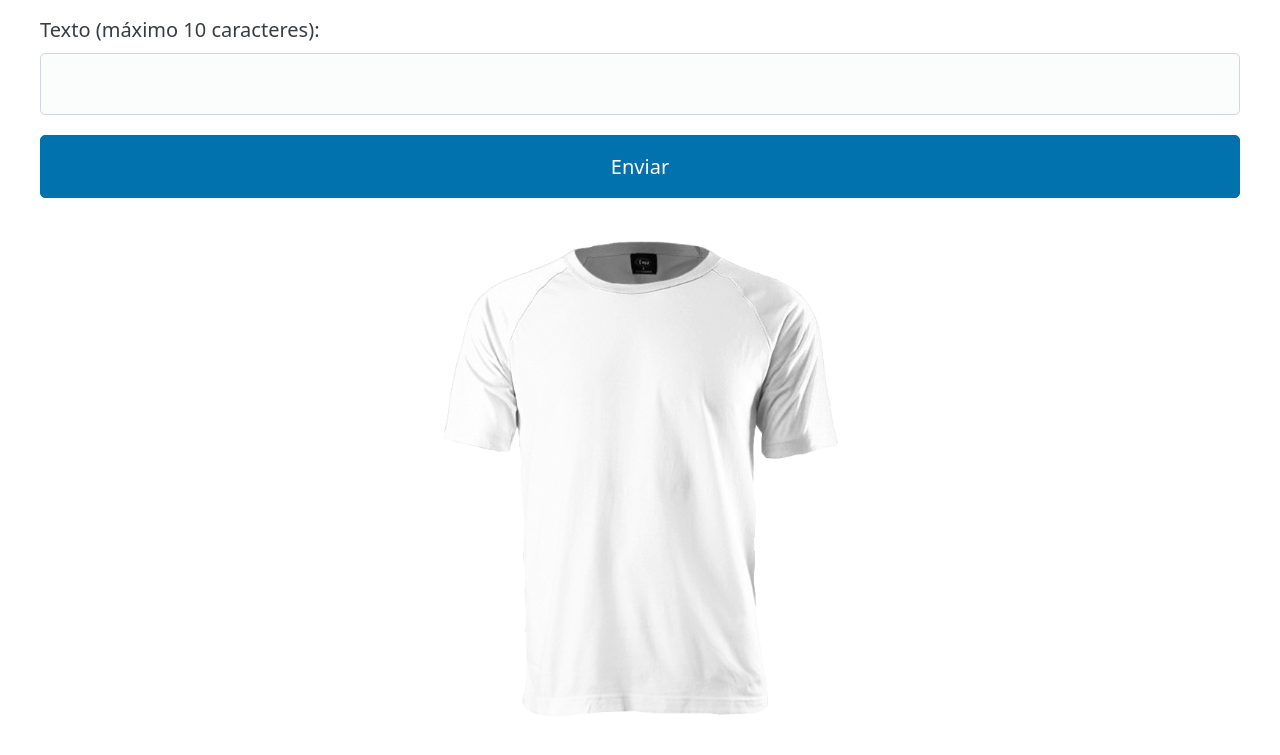
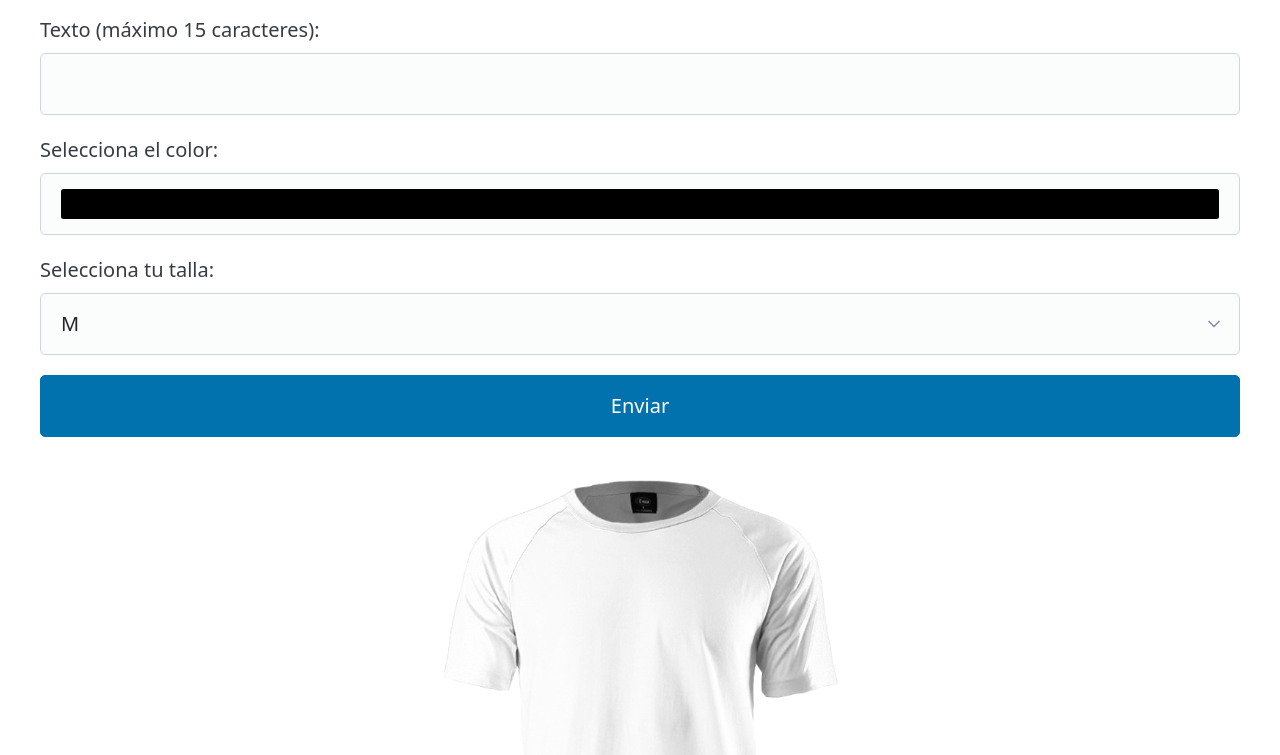
Before and after one commit to dnlslcd/ironhack-evaluacion-continua-uf1841-main, a plain HTML site: page ejercicio-formulario/index.html in a window 1280 px wide. Shown: the part 45-800 px from the top of the page. Drawn offline with nearby package versions, Linux system fonts and the light colour scheme.

Commit message:
ejercicio formularios hecho

```diff
--- a/ejercicio-formulario/index.html
+++ b/ejercicio-formulario/index.html
@@ -1,14 +1,15 @@
 <!DOCTYPE html>
 <html>
-
   <head>
-    <meta charset="utf-8">
+    <meta charset="utf-8" />
     <title>Formulario</title>
-    <link rel="stylesheet" href="https://cdn.jsdelivr.net/npm/@picocss/pico@2/css/pico.min.css" />
+    <link
+      rel="stylesheet"
+      href="https://cdn.jsdelivr.net/npm/@picocss/pico@2/css/pico.min.css"
+    />
     <style>
       .shirt {
         width: 400px;
-            height: 400px;
         background-color: #ffffff;
 
         text-align: center;
@@ -29,13 +30,30 @@
   <body>
     <div class="container">
       <h2>Completa el formulario</h2>
-        <form action="#" method="" class="form" id="shirt-form">
+      <form
+        action="https://request-data.onrender.com/register-tshirt"
+        method="post"
+        class="form"
+        id="shirt-form"
+      >
         <div class="form-group">
-                <label for="words">Texto (máximo 10 caracteres):</label>
-                <input type="text" id="words" name="words" required>
+          <label for="words">Texto (máximo 15 caracteres):</label>
+          <input type="text" id="words" name="words" maxlength="15" required />
+        </div>
+        <div>
+          <label for="color">Selecciona el color:</label>
+          <input type="color" id="color" name="color" />
+        </div>
+        <div>
+          <label for="size">Selecciona tu talla:</label>
+          <select id="size" name="size">
+            <option value="S">S</option>
+            <option value="M" selected>M</option>
+            <option value="L">L</option>
+          </select>
         </div>
         <div class="form-group">
-                <input type="submit" value="Enviar">
+          <input type="submit" value="Enviar" />
         </div>
       </form>
     </div>
@@ -44,24 +62,25 @@
     <div class="container">
       <div class="shirt" id="shirt">
         <div>
-                <img style="width:100%" src="t-shirt.png" alt="">
+          <img style="width: 100%" src="t-shirt.png" alt="" />
           <span class="shirt-text"></span>
         </div>
       </div>
     </div>
 
     <script>
-        document.getElementById('shirt-form').addEventListener('input', function () {
-            var text = document.getElementById('words').value;
-            var color = document.getElementById('color');
+      document
+        .getElementById("shirt-form")
+        .addEventListener("input", function () {
+          var text = document.getElementById("words").value;
+          var color = document.getElementById("color");
 
-            var shirt = document.getElementById('shirt');
-            var shirtText = shirt.querySelector('.shirt-text');
+          var shirt = document.getElementById("shirt");
+          var shirtText = shirt.querySelector(".shirt-text");
 
           shirtText.textContent = text;
-            shirt.style.backgroundColor = color ? color.value : 'white';
+          shirt.style.backgroundColor = color ? color.value : "white";
         });
     </script>
   </body>
-
 </html>
```
Lines whose indentation alone changed are shown as unchanged.
